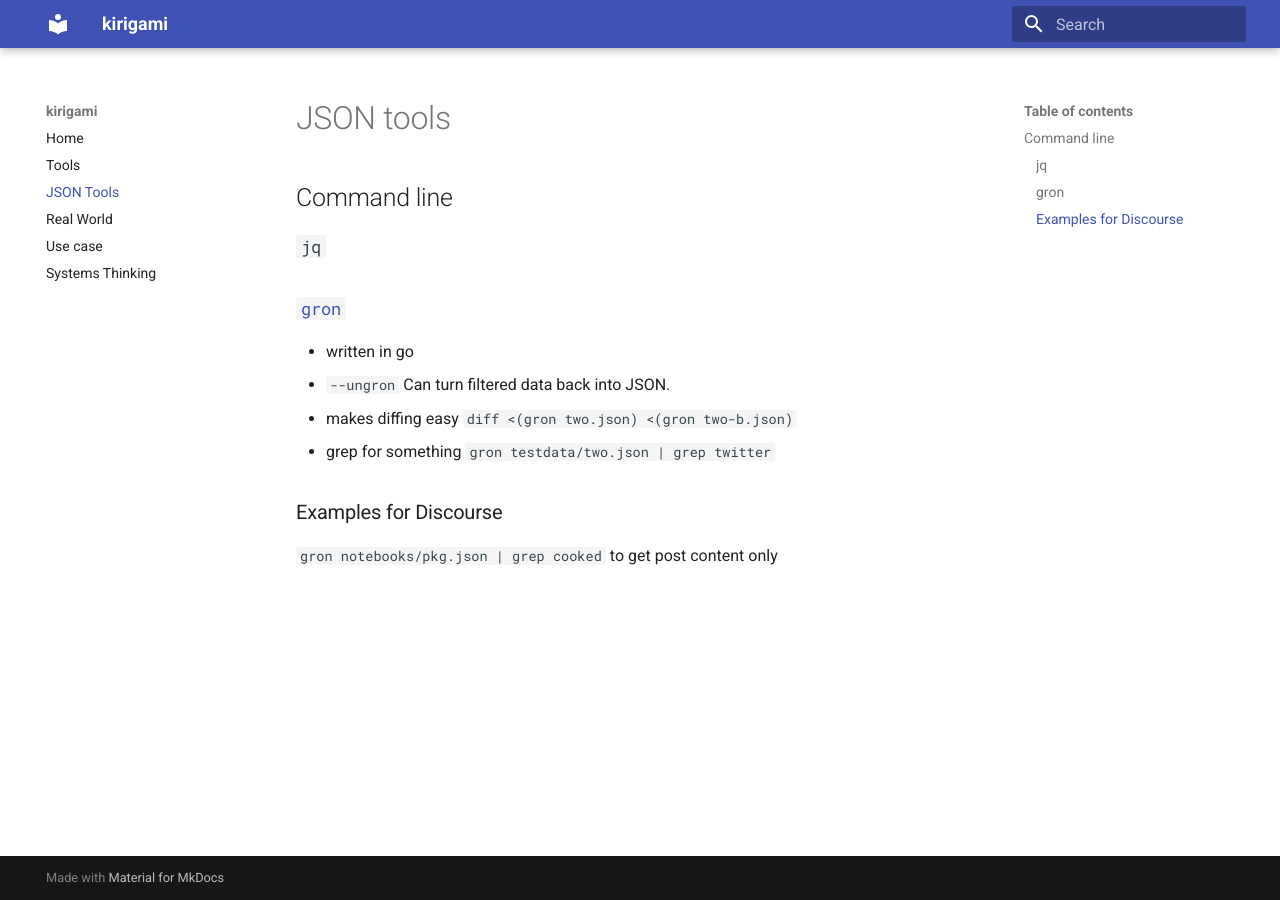
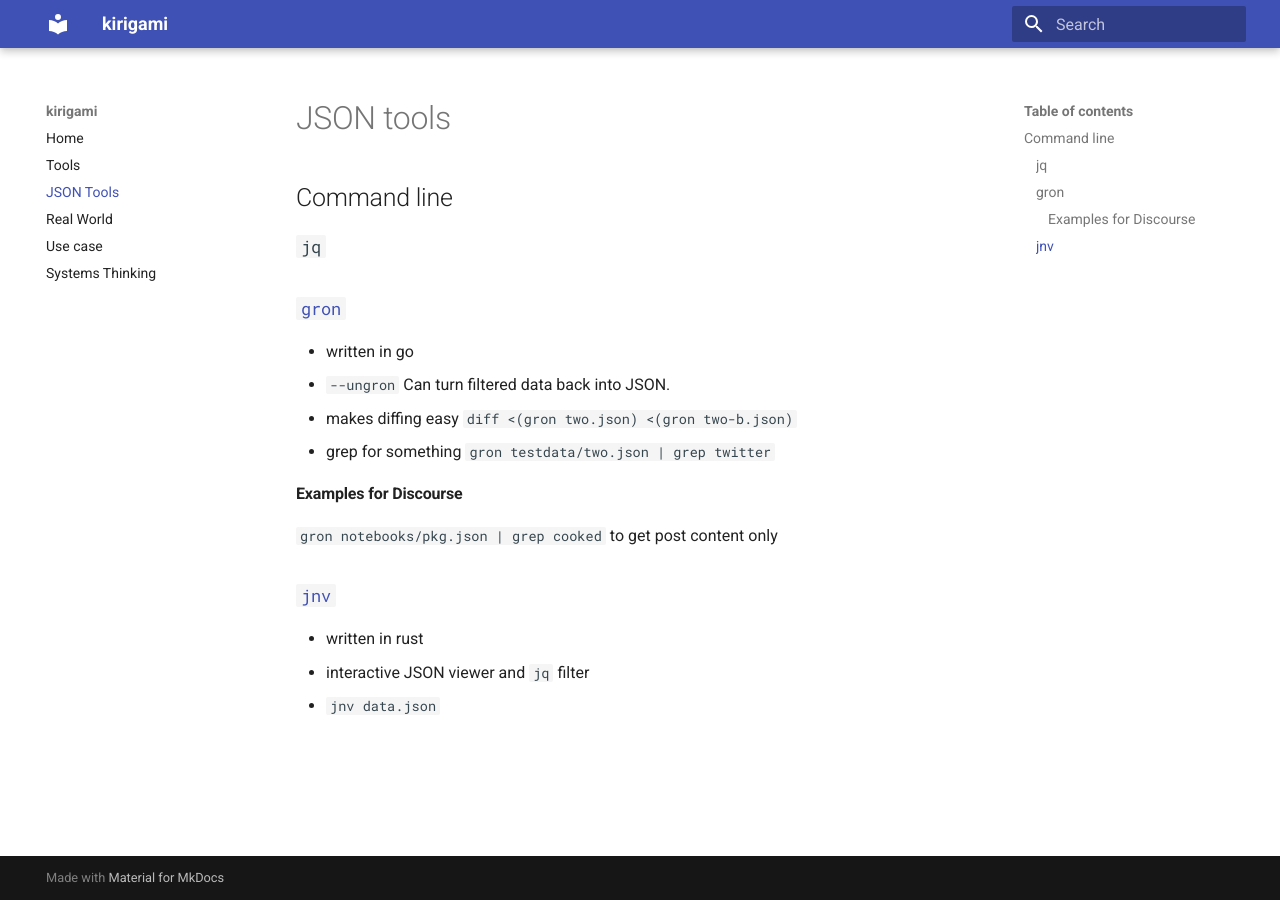
Before and after one commit to willingc/kirigami, an MkDocs documentation site: the page built from docs/json_tools.md, in a window 1280 px wide. Built offline with MkDocs 1.6.1 and Material for MkDocs 9.7.7, drawn with Linux system fonts in a browser that asks for light colours.

Commit message:
add jnv project to docs

```diff
--- a/docs/json_tools.md
+++ b/docs/json_tools.md
@@ -10,6 +10,11 @@
 - makes diffing easy `diff <(gron two.json) <(gron two-b.json)`
 - grep for something `gron testdata/two.json | grep twitter`
 
-### Examples for Discourse
+#### Examples for Discourse
 
 `gron notebooks/pkg.json | grep cooked` to get post content only
+
+### [`jnv`](https://github.com/ynqa/jnv)
+- written in rust
+- interactive JSON viewer and `jq` filter
+- `jnv data.json`
```
